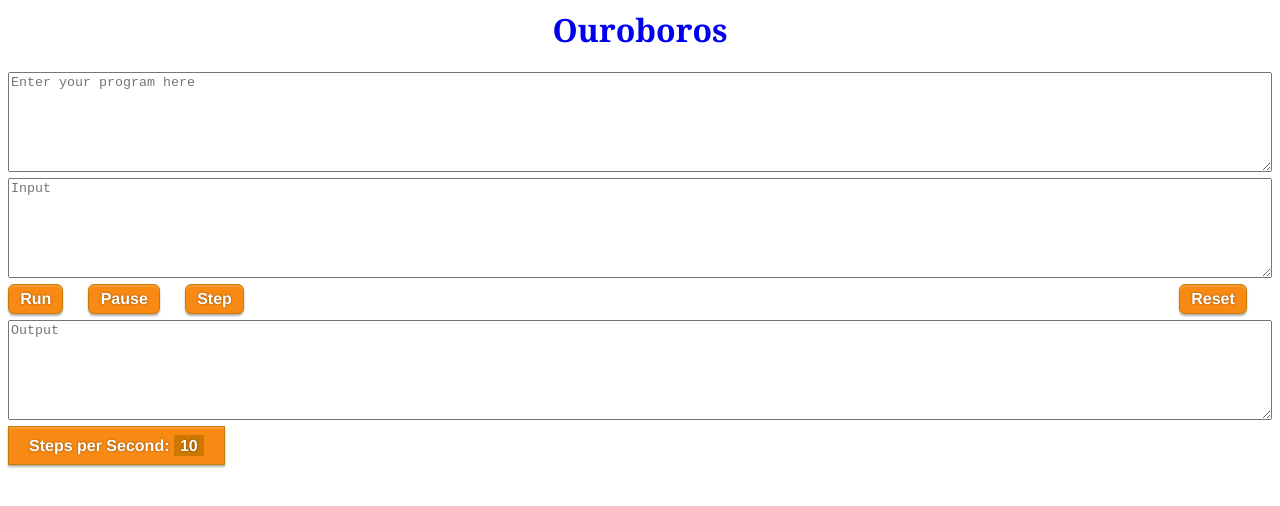
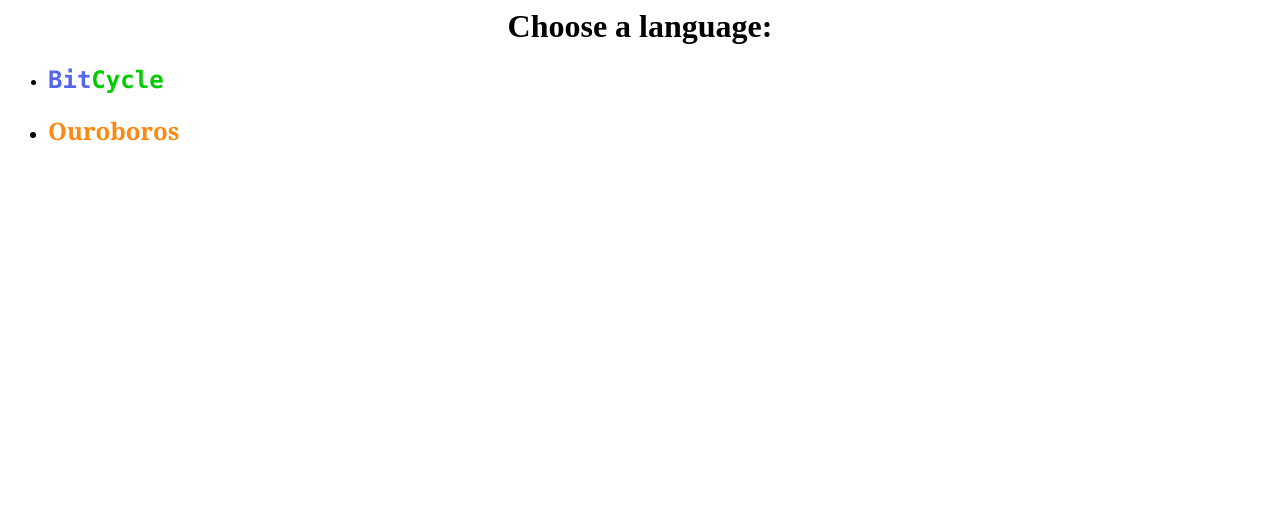
Before and after one commit to dloscutoff/Esolangs, a plain HTML site: page index.html in a window 1280 px wide. Drawn offline with Linux system fonts and the light colour scheme.

Commit message:
Changed top level index to directory of available languages.

```diff
--- /dev/null
+++ b/directory.css
@@ -0,0 +1,21 @@
+h1 {
+    text-align: center;
+}
+a {
+    text-decoration: none;
+}
+.blue {
+    color: #56e;
+}
+.green {
+    color: #0c0;
+}
+.orange {
+    color: #f81;
+}
+#ouroboros {
+    font-family: Georgia, 'Times New Roman', serif;
+}
+#bitcycle {
+    font-family: Consolas, monospace;
+}
--- a/index.html
+++ b/index.html
@@ -1,40 +1,25 @@
 <html>
 <head>
-<title>Ouroboros interpreter</title>
+<title>Esolang interpreters</title>
 <!--
-Designed and written 2015 by D. Loscutoff
-Much of the HTML and CSS was taken from this Befunge interpreter by Ingo Bürk: http://codegolf.stackexchange.com/a/40331/16766
+Interpreters designed and written 2015-2020 by D. Loscutoff
 -->
-<link rel="stylesheet" type="text/css" href="Ouroboros/ouroboros.css">
-<script src="Ouroboros/ouroboros.js"></script>
+<link rel="stylesheet" type="text/css" href="directory.css">
 </head>
 
 <body>
-<h1><a href="https://github.com/dloscutoff/Esolangs/tree/master/Ouroboros">Ouroboros</a></h1>
-<div class="container">
-    <textarea id="source" placeholder="Enter your program here" wrap="off"></textarea>
-    <div id="source-display-wrapper" onclick="sourceDisplayClick()">
-        <div id="source-display"></div>
-    </div>
-</div>
-<div id="stdin-container" class="container">
-    <textarea id="stdin" placeholder="Input" wrap="off"></textarea>
-    <div id="stdin-display-wrapper" onclick="stdinDisplayClick()">
-        <div id="stdin-display"></div>
-    </div>
-</div>
-<div id="controls-container" class="container clearfix">
-    <input type="button" id="run" class="control so-box" value="Run" onclick="runBtnClick()" />
-    <input type="button" id="pause" class="control so-box" value="Pause" onclick="program.halt()" />
-    <input type="button" id="step" class="control so-box" value="Step" onclick="stepBtnClick()" />
-    <input type="button" id="reset" class="control so-box" value="Reset" onclick="resetProgram()" />
-</div>
-<div id="stdout-container" class="container">
-    <textarea id="stdout" placeholder="Output" wrap="off" readonly></textarea>
-</div>
-<div id="options-container" class="container">
-    <div class="option so-box">Steps per Second: <span id="steps-per-second" contenteditable>10</span>
-    </div>
-</div>
+<h1>Choose a language:</h1>
+<ul>
+    <li id="bitcycle">
+        <h2><a href="https://dloscutoff.github.io/Esolangs/BitCycle/">
+            <span class="blue">Bit</span><span class="green">Cycle</span>
+        </a></h2>
+    </li>
+    <li id="ouroboros">
+        <h2><a href="https://dloscutoff.github.io/Esolangs/Ouroboros/">
+            <span class="orange">Ouroboros</span>
+        </a></h2>
+    </li>
+</ul>
 </body>
 </html>
```
